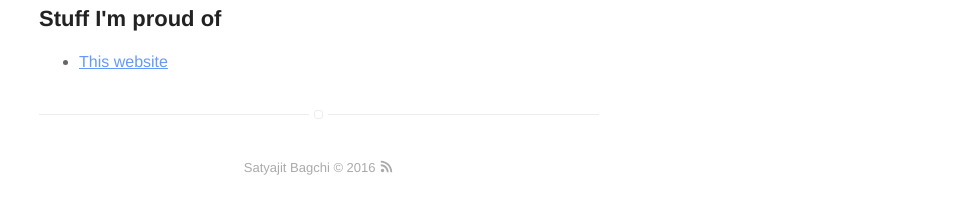
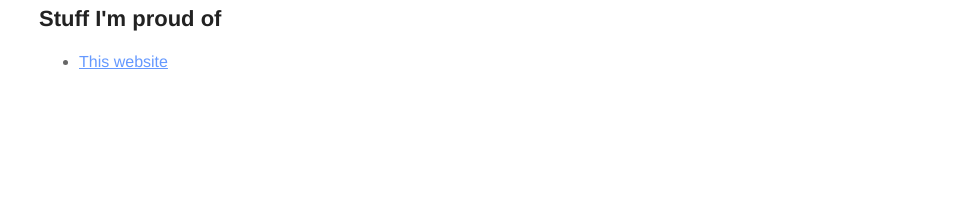
Before and after one commit to sleeping-bag/sleeping-bag.github.io, a Jekyll site: the page built from about.md, in a window 1280 px wide. Shown: the part 221-435 px from the top of the page, without its empty margins (321-1280 px from the left). Built offline with Jekyll 4.4.1, drawn with Linux system fonts in a browser that asks for light colours.

Commit message:
Trying to fix some bootstrap incompatibility with jekyll

```diff
--- a/_includes/JB/setup
+++ b/_includes/JB/setup
@@ -17,7 +17,9 @@
     {% if site.JB.ASSET_PATH %}
       {% assign ASSET_PATH = site.JB.ASSET_PATH %}
     {% else %}
-      {% capture ASSET_PATH %}{{ BASE_PATH }}/assets/themes/{{ page.theme.name }}{% endcapture %}
+      <!--{% capture ASSET_PATH %}{{ BASE_PATH }}/assets/themes/{{ page.theme.name }}{% endcapture %}-->
+
+      {% capture ASSET_PATH %}{{ BASE_PATH }}/assets/themes/{{ layout.theme.name }}{% endcapture %}
     {% endif %}
   {% endif %}
 {% endcapture %}{% assign jbcache = nil %}
--- a/_includes/nav.html
+++ b/_includes/nav.html
@@ -2,7 +2,7 @@
     <ul class="list">
         {% if page.title != "Home" %}
             <li class="item">
-                <a class="link" href="http://sleeping-bag.github.io">Home</a>
+                <a class="link" href="{{site.url}}/">Home</a>
             </li>
         {% endif %}
 
@@ -25,7 +25,7 @@
         {% if site.about == true %}
             {% if page.title != "About" %}
                 <li class="item">
-                    <a class="link" href="http://sleeping-bag.github.io/about">About</a>
+                    <a class="link" href="{{site.url}}/about">About</a>
                 </li>
             {% endif %}
         {% endif %}
--- a/_layouts/blog.html
+++ b/_layouts/blog.html
@@ -22,4 +22,4 @@
 	{% endif %}
 </section>
 
-{% include footer.html %}
+<!--{% include footer.html %}-->
--- a/_layouts/page.html
+++ b/_layouts/page.html
@@ -5,4 +5,4 @@
 
 {{content}}
 
-{% include footer.html %}
+<!--{% include footer.html %}-->
--- a/_layouts/post.html
+++ b/_layouts/post.html
@@ -30,4 +30,4 @@
     {% include disqus.html %}
 {% endif %}
 
-{% include footer.html %}
+<!--{% include footer.html %}-->
--- a/index.html
+++ b/index.html
@@ -4,4 +4,4 @@
 ---
 {% include header.html %}
 
-{% include footer.html %}
+<!--{% include footer.html %}-->
```
Also changed, not shown: 14 other files.
